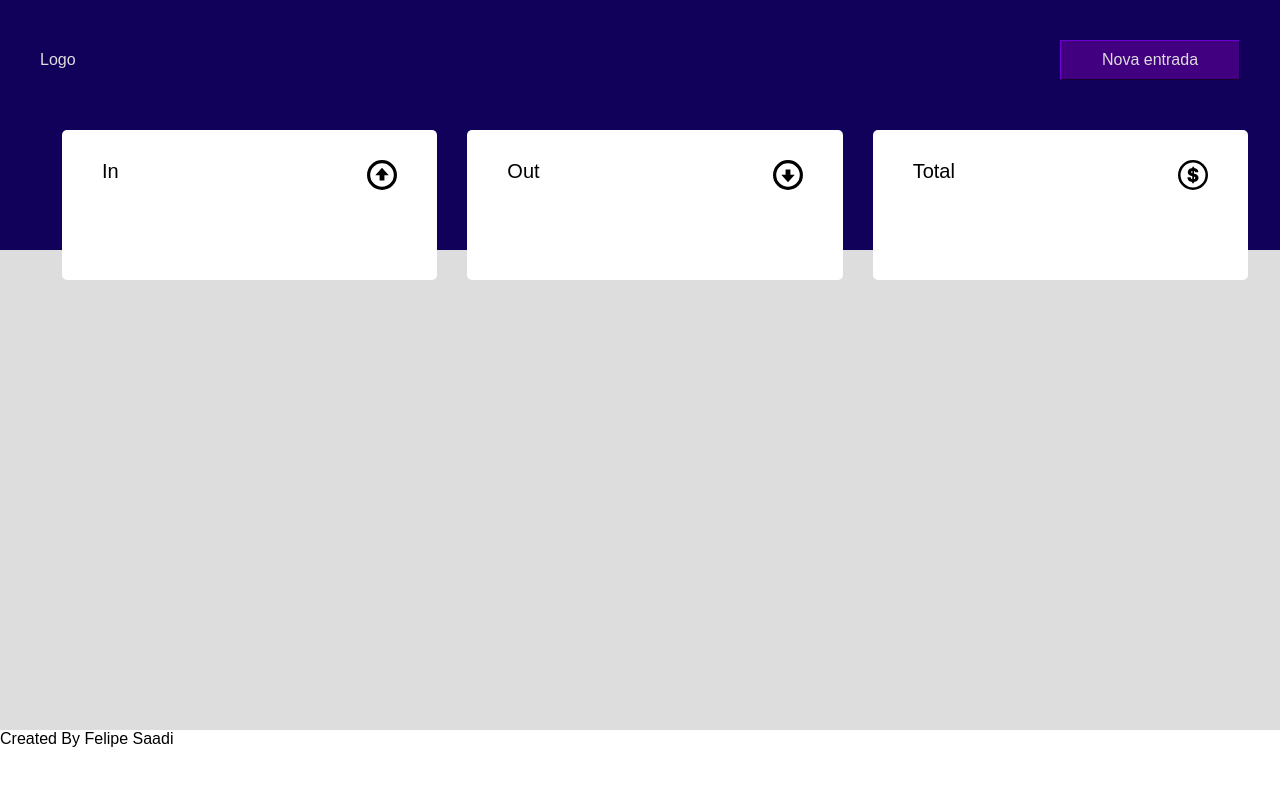
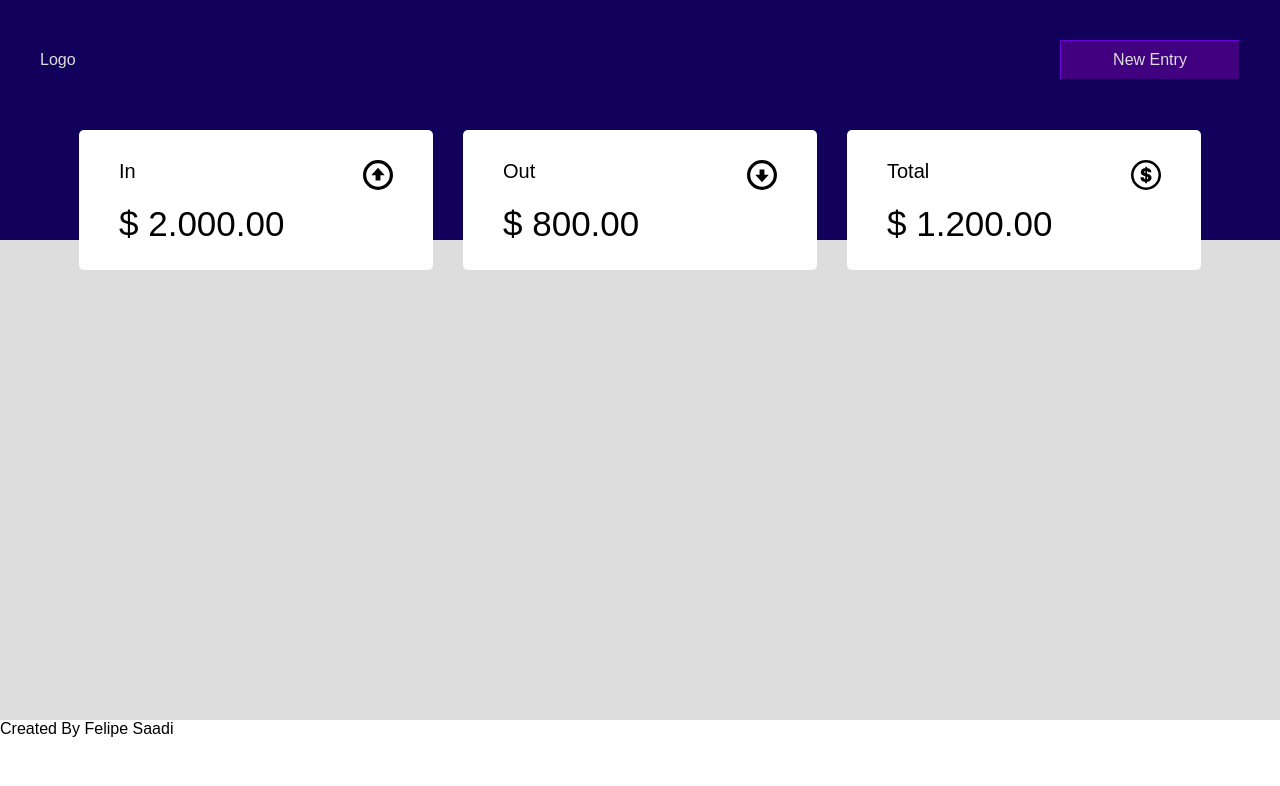
Before and after one commit to FelipeSaadi/Estudos, a React (Create React App) app in the folder Projetos/React/first-application/: page / in a window 1280 px wide. Shown: the top 786 px of the page. Built offline with nearby package versions, Linux system fonts and the light colour scheme.

Commit message:
added the values

```diff
--- a/Projetos/React/first-application/public/index.html
+++ b/Projetos/React/first-application/public/index.html
@@ -1,14 +1,12 @@
 <!DOCTYPE html>
 <html lang="en">
+
 <head>
   <meta charset="utf-8" />
   <link rel="icon" href="%PUBLIC_URL%/favicon.ico" />
-    <meta name="viewport" content="width=device-width, initial-scale=1" />
+  <meta name="viewport" content="width=device-width, initial-scale=1, user-scalable=none" />
   <meta name="theme-color" content="#000000" />
-    <meta
-      name="description"
-      content="Web site created using create-react-app"
-    />
+  <meta name="description" content="Web site created using create-react-app" />
   <link rel="apple-touch-icon" href="%PUBLIC_URL%/logo192.png" />
   <!--
       manifest.json provides metadata used when your web app is installed on a
@@ -26,6 +24,7 @@
     -->
   <title>React App</title>
 </head>
+
 <body>
   <noscript>You need to enable JavaScript to run this app.</noscript>
   <div id="root"></div>
@@ -40,4 +39,5 @@
       To create a production bundle, use `npm run build` or `yarn build`.
     -->
 </body>
+
 </html>
--- a/Projetos/React/first-application/src/components/Header.tsx
+++ b/Projetos/React/first-application/src/components/Header.tsx
@@ -1,12 +1,11 @@
 import styles from "../css/header.module.css"
-import FinancesDisplay from "./financesDisplay/Display"
 
 export default () => {
     return (
         <>
             <div id={styles.header}>
                 <div className={styles.logo}>Logo</div>
-                <button className={styles.addNewButton}>Nova entrada</button>
+                <button className={styles.addNewButton}>New Entry</button>
             </div>
         </>
     )
--- a/Projetos/React/first-application/src/components/financesDisplay/Card.tsx
+++ b/Projetos/React/first-application/src/components/financesDisplay/Card.tsx
@@ -3,40 +3,50 @@ import outIcon from "../../images/arrow-down.svg"
 import totalIcon from "../../images/dollar-sign.svg"
 
 import styles from "../../css/financesDisplay.module.css"
+import { ProgressPlugin } from "webpack"
 export default (props: any) => {
     return (
         <>
-            {cardType(props.type)}
+            {cardType(props.type, props.value)}
         </>
     )
 }
 
-let cardType = (type: String) => {
+let cardType = (type: String, value: Number) => {
     if (type === "in") {
         return (
             <div className={styles.card}>
-                <div className={styles.title}>In</div>
-                <div className={styles.icon}>
-                    <img src={inIcon} alt="" />
+                <div className={styles.title}>
+                    <div className={styles.titleName}>In</div>
+                    <div className={styles.titleIcon}>
+                        <img src={inIcon} alt="" />
+                    </div>
                 </div>
+                <div className={styles.value}>$ {value}</div>
             </div>
         )
     } else if (type === "out") {
         return (
             <div className={styles.card}>
-                <div className={styles.title}>Out</div>
-                <div className={styles.icon}>
-                    <img src={outIcon} alt="" />
+                <div className={styles.title}>
+                    <div className={styles.titleName}>Out</div>
+                    <div className={styles.titleIcon}>
+                        <img src={outIcon} alt="" />
+                    </div>
                 </div>
+                <div className={styles.value}>$ {value}</div>
             </div>
         )
     } else if (type === "total") {
         return (
             <div className={styles.card}>
-                <div className={styles.title}>Total</div>
-                <div className={styles.icon}>
-                    <img src={totalIcon} alt="" />
+                <div className={styles.title}>
+                    <div className={styles.titleName}>Total</div>
+                    <div className={styles.titleIcon}>
+                        <img src={totalIcon} alt="" />
+                    </div>
                 </div>
+                <div className={styles.value}>$ {value}</div>
             </div>
         )
     }
--- a/Projetos/React/first-application/src/components/financesDisplay/Display.tsx
+++ b/Projetos/React/first-application/src/components/financesDisplay/Display.tsx
@@ -4,9 +4,9 @@ export default () => {
     return (
         <div className={styles.display}>
             <div className={styles.container}>
-                <Card type="in" />
-                <Card type="out" />
-                <Card type="total" />
+                <Card type="in" value="2.000.00" />
+                <Card type="out" value="800.00" />
+                <Card type="total" value="1.200.00" />
             </div>
         </div>
     )
--- a/Projetos/React/first-application/src/css/financesDisplay.module.css
+++ b/Projetos/React/first-application/src/css/financesDisplay.module.css
@@ -4,7 +4,7 @@
     height: 0px;
 }
 .container {
-    width: 95%;
+    width: 90%;
     display: flex;
     justify-content: space-between;
 }
@@ -12,13 +12,18 @@
 .card {
     display: flex;
     flex: 1;
-    margin-top: -120px;
-    margin-left: 30px;
-    height: 150px;
+    flex-direction: column;
+    margin-top: -110px;
+    margin-left: 15px;
+    margin-right: 15px;
+    height: 140px;
     border-radius: 5px;
     background-color: white;
 }
 .title {
+    display: flex;
+}
+.titleName {
     flex: 1;
     font-size: 20px;
     color: black;
@@ -26,9 +31,15 @@
     padding-left: 40px;
     width: 100%;
 }
-.icon img{
+.titleIcon img{
     width: 30px;
     filter: contrast(175%) brightness(3%);
     padding-right: 40px;
     padding-top: 30px;
 }
+.value {
+    width: 100%;
+    padding-top: 10px;
+    padding-left: 40px;
+    font-size: 35px;
+}
--- a/Projetos/React/first-application/src/css/footer.module.css
+++ b/Projetos/React/first-application/src/css/footer.module.css
@@ -1,5 +1,11 @@
 #footer {
+    display: flex;
+    justify-content: center;
+    width: 100vw;
     background-color: #222;
     color: #ddd;
     height: 20vh;
 }
+.container {
+    width: 90%;
+}
--- a/Projetos/React/first-application/src/css/header.module.css
+++ b/Projetos/React/first-application/src/css/header.module.css
@@ -1,7 +1,7 @@
 #header {
     background: rgb(17, 1, 90);
     width: 100vw;
-    height: 250px;
+    height: 240px;
     display: flex;
     justify-content: space-between;
 }
--- a/Projetos/React/first-application/src/css/home.module.css
+++ b/Projetos/React/first-application/src/css/home.module.css
@@ -1,4 +1,5 @@
 #home {
+    width: 100vw;
     background-color: #ddd;
     color: #222;
     height: 60vh;
```
Lines whose indentation alone changed are shown as unchanged.
